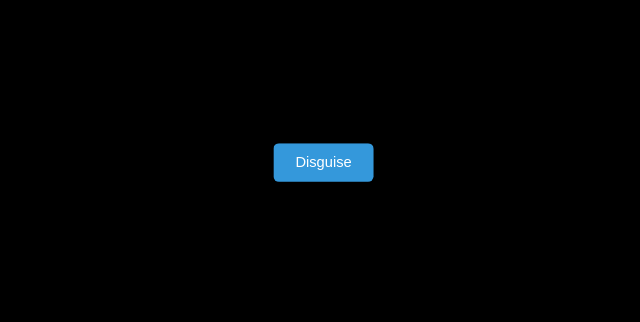
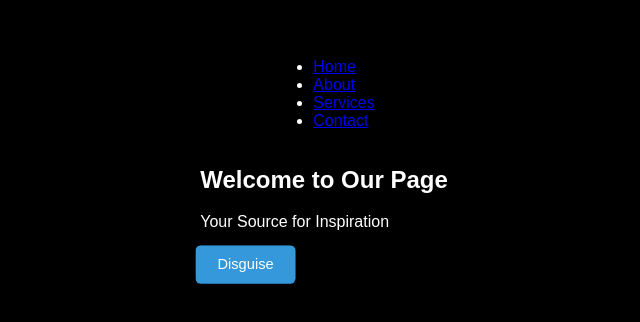
Before and after one commit to 5uggz/fluxo, a plain HTML site: page index.html in a window 1280 px wide. Shown: the part 238-560 px from the top of the page, without its empty margins (316-956 px from the left). Drawn offline with Linux system fonts and the light colour scheme; files whose address does not match are found by name.

Commit message:
Update index.html

```diff
--- a/index.html
+++ b/index.html
@@ -2,14 +2,30 @@
 <html>
 <head>
     <meta charset="UTF-8">
-    <title id="pageTitle">Fluxo</title>
+    <title>Fluxo</title>
     <link id="favicon" rel="icon" href="favicon.ico" type="image/x-icon">
     <link rel="stylesheet" href="styles.css">
-    <!-- Preload the external script for immediate availability -->
     <link rel="preload" href="disguise.js" as="script">
 </head>
 <body>
-    <button id="changeFaviconTitle" class="button animated" onClick="loadAndExecuteDisguise()">Disguise</button>
+    <header>
+        <nav>
+            <ul>
+                <li><a href="#">Home</a></li>
+                <li><a href="#">About</a></li>
+                <li><a href="#">Services</a></li>
+                <li><a href="#">Contact</a></li>
+            </ul>
+        </nav>
+    </header>
+
+    <main>
+        <section class="hero">
+            <h1>Welcome to Our Page</h1>
+            <p>Your Source for Inspiration</p>
+            <button id="changeFaviconTitle" class="button animated" onClick="loadAndExecuteDisguise()">Disguise</button>
+        </section>
+    </main>
 
     <script>
         function loadAndExecuteDisguise() {
```
